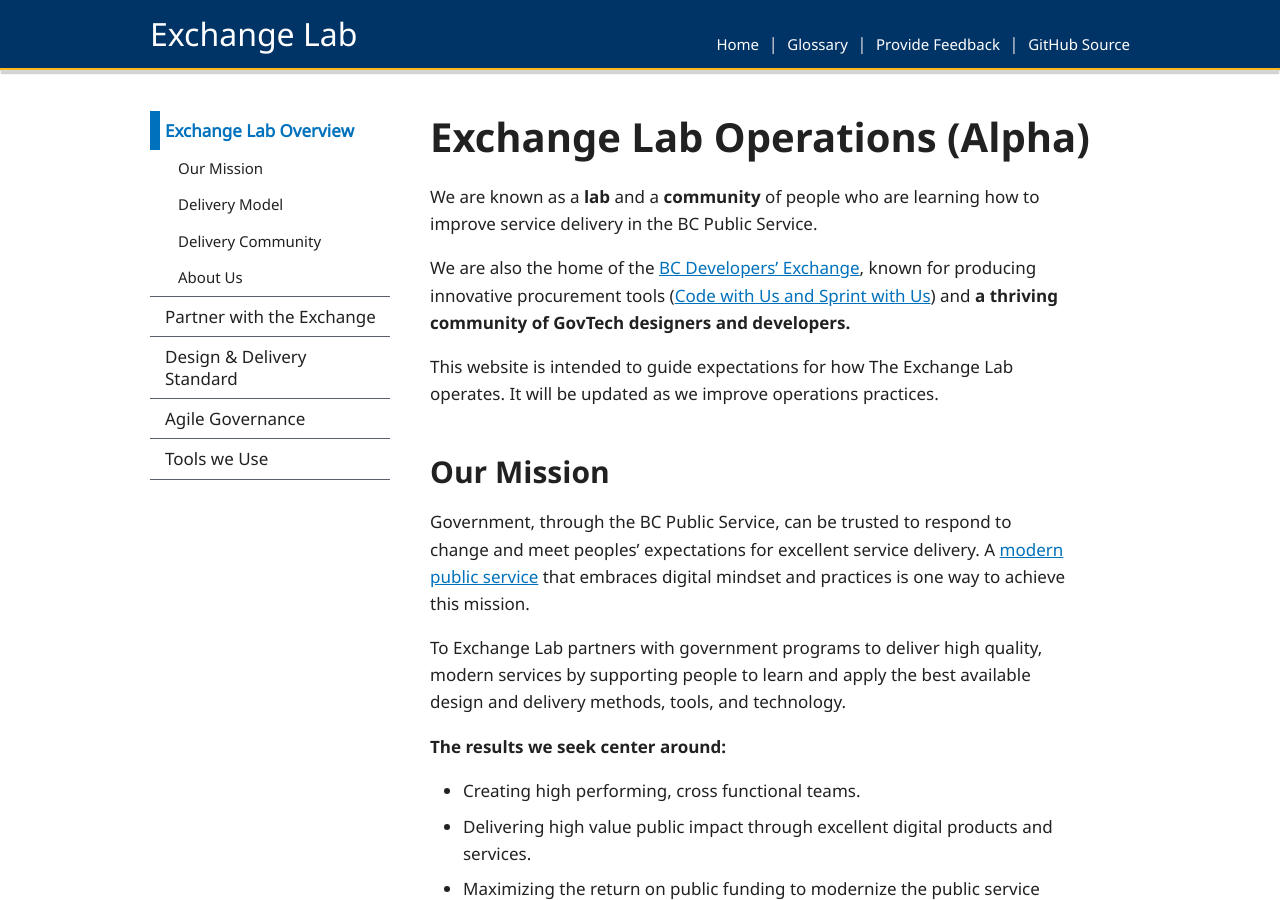
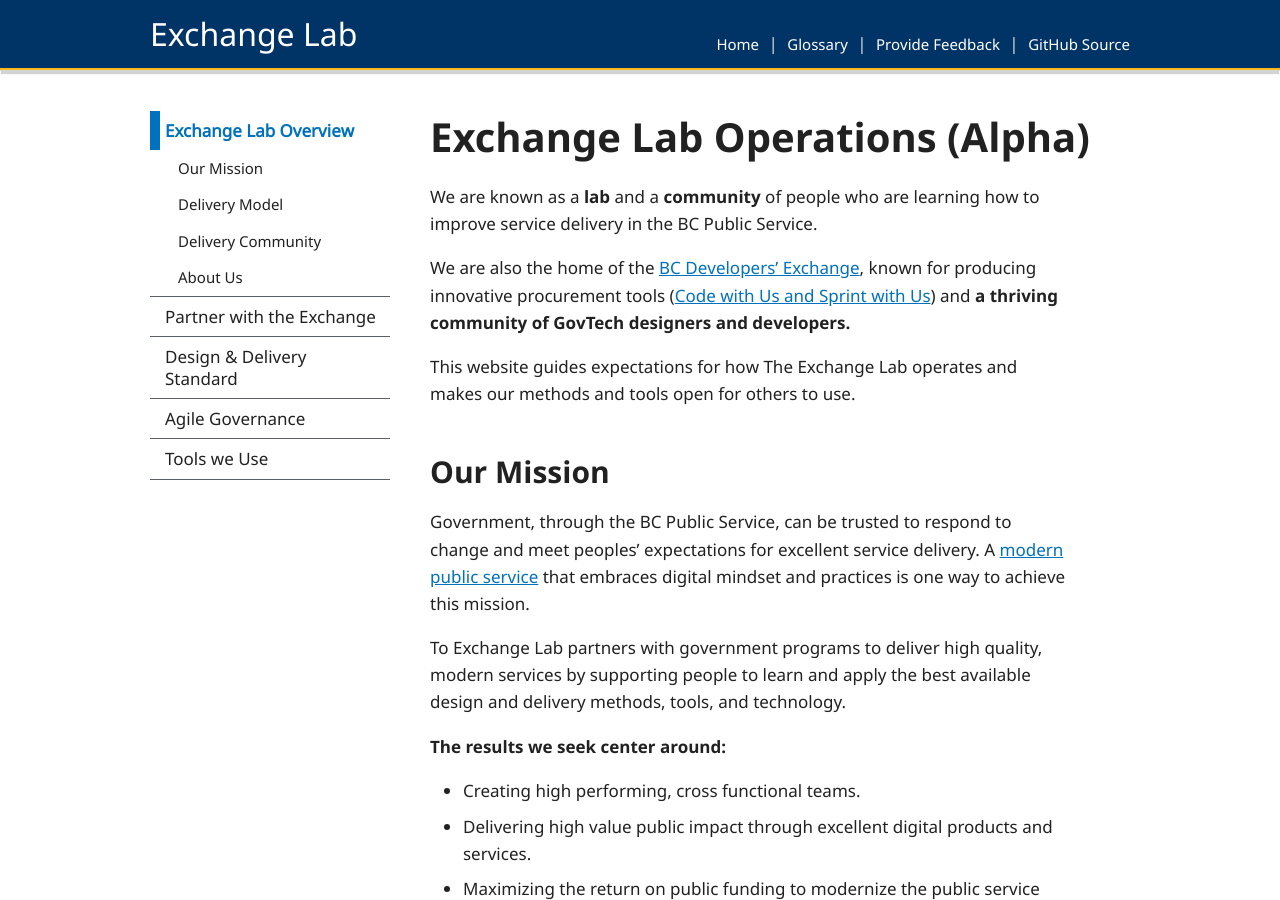
Before and after one commit to HeatherRemacle/exchangelabops, a Jekyll site: the page built from pages/index.md, in a window 1280 px wide and 900 px high. Built offline with Jekyll 4.4.1, drawn with Linux system fonts in a browser that asks for light colours; part of the change alters nothing that is shown; some of the changed text lies outside the part shown.

Commit message:
Update index.md

```diff
--- a/pages/index.md
+++ b/pages/index.md
@@ -20,7 +20,7 @@ We are known as a **lab** and a **community** of people who are learning how to
 
 We are also the home of the [BC Developers' Exchange](https://bcdevexchange.org/), known for producing innovative procurement tools ([Code with Us and Sprint with Us](https://digital.gov.bc.ca/marketplace)) and **a thriving community of GovTech designers and developers.**
 
-This website is intended to guide expectations for how The Exchange Lab operates. It will be updated as we improve operations practices.
+This website guides expectations for how The Exchange Lab operates and makes our methods and tools open for others to use.
 
 ## Our Mission
 Government, through the BC Public Service, can be trusted to respond to change and meet peoples' expectations for excellent service delivery. A [modern public service](http://whereideaswork.gov.bc.ca/modern/) that embraces digital mindset and practices is one way to achieve this mission.
@@ -38,17 +38,17 @@ To  Exchange Lab partners with government programs to deliver high quality, mode
 We apply BC's [Digital Principles](https://digital.gov.bc.ca/digital-principles/) and generally accepted modern [standards for service design and delivery](/standard), pioneered and practiced by other government digital service agencies around the world.
 
 The Exchange Lab operates within a model of continuous improvement, centered around a value chain that delivers **teams**. Explore the phases of Exchange Lab residency and the variety of resources we produce to support teams in each phase:
-1. [Apply to the Lab](/apply)
-2. [Align Your Org](/align)
-3. [Onboard & Discover](/discover)
-3. [Resource a Team](/resource)
-4. [Deliver a Product](/deliver)
-5. [Sustain Practices](/sustain)
+1. [Apply to the Lab](https://heatherremacle.github.io/exchangelabops/apply)
+2. [Align Your Org](https://heatherremacle.github.io/exchangelabops/align)
+3. [Onboard & Discover](https://heatherremacle.github.io/exchangelabops/discover)
+3. [Resource a Team](https://heatherremacle.github.io/exchangelabops/resource)
+4. [Deliver a Product](https://heatherremacle.github.io/exchangelabops/deliver)
+5. [Sustain Practices](https://heatherremacle.github.io/exchangelabops/sustain)
 
 We continuously refine and adapt lab operations to the specific context of program areas we partner with. **There is no single, consistent path.** We operate in high degrees of complexity and create the conditions for a positive, productive trajectory through the application of:
 - experimentation;
 - collaboration; and
-- emergent best practices and standards.
+- emergent practices and standards.
 
 This diagram illustrates broader connections to our delivery model.
 
```
